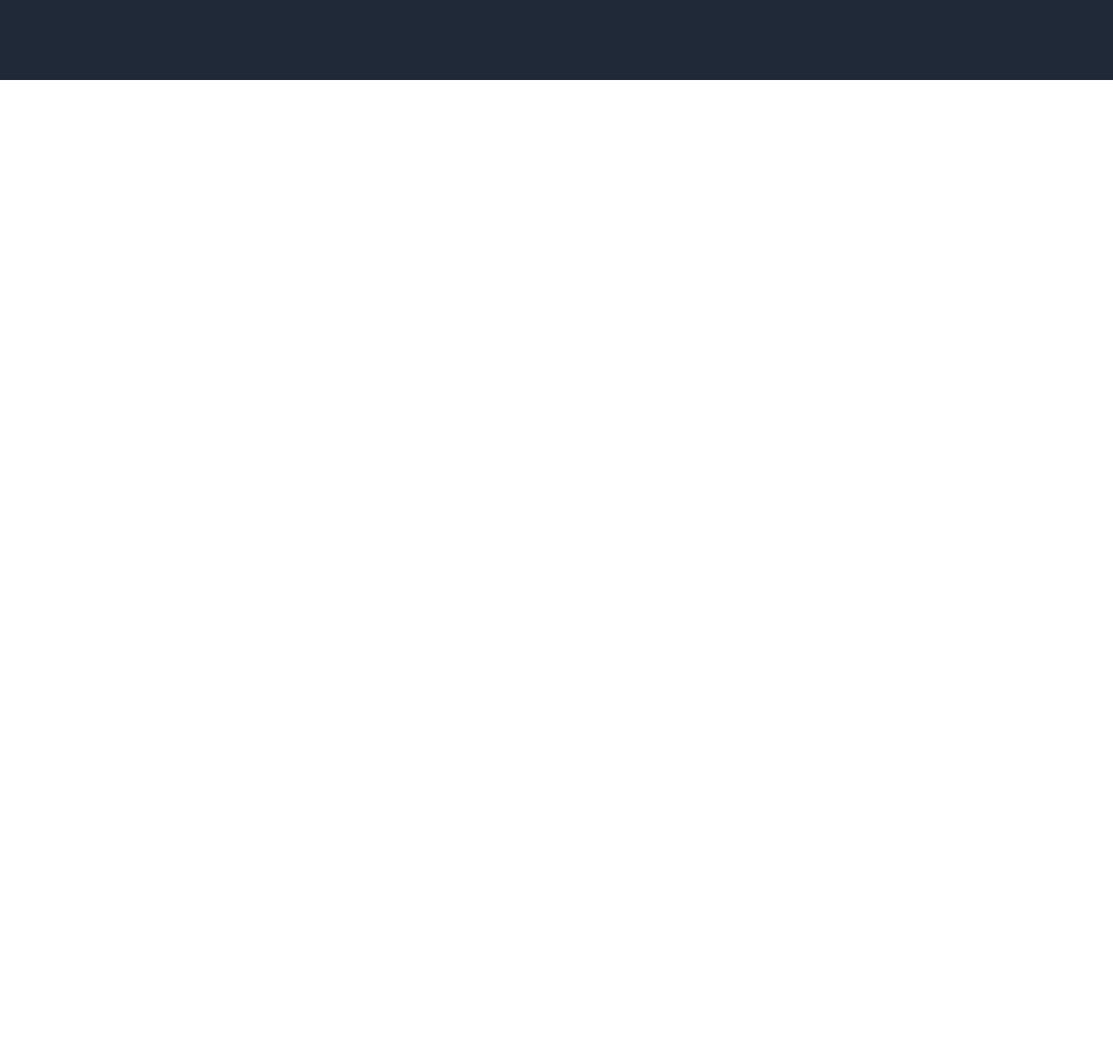
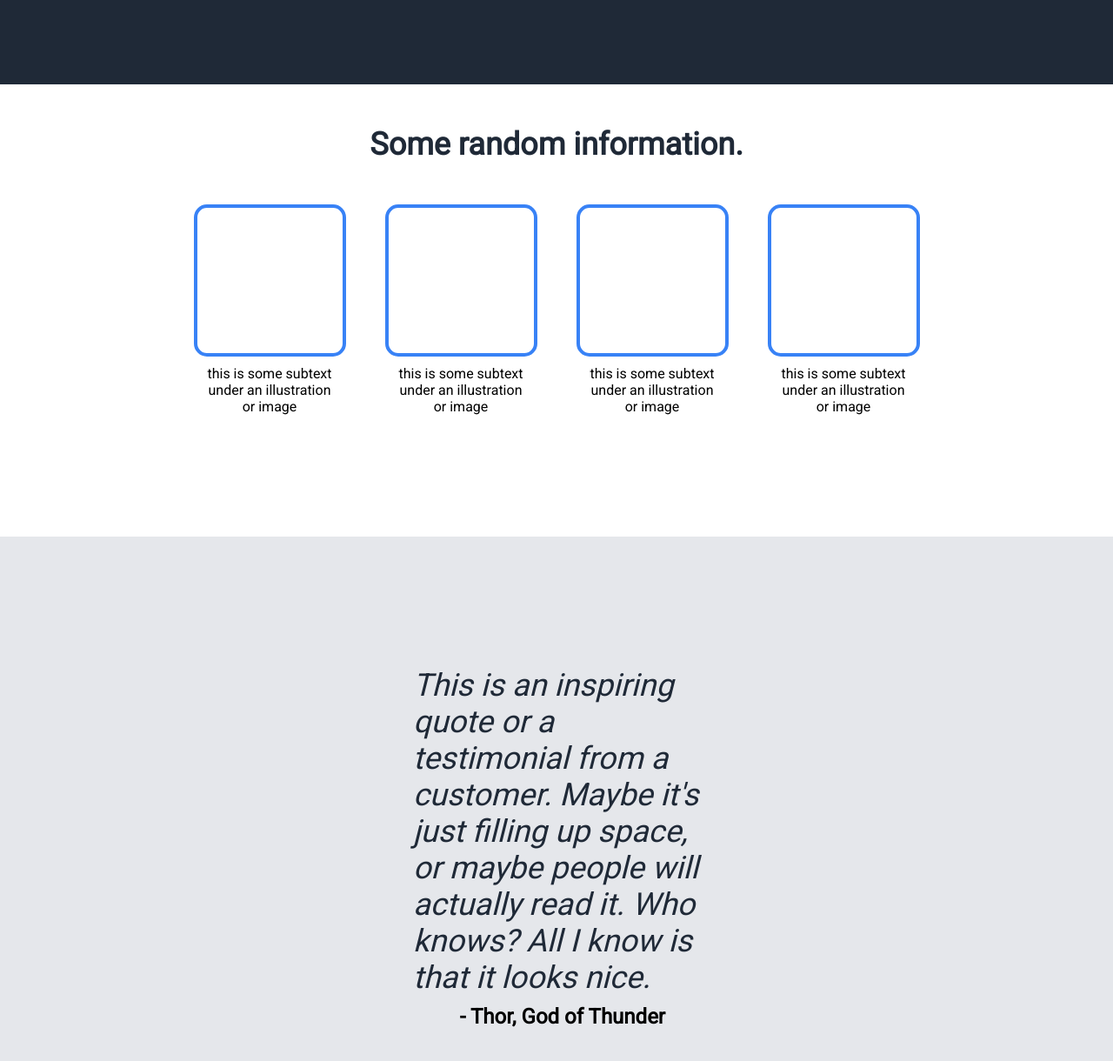
Before and after one commit to sthompson33/Landing-Page, a plain HTML site: page index.html in a window 1280 px wide. Shown: the part 382-1602 px from the top of the page at 87% size. Before the commit the page ends 800 px from the top, so only its background shows below. Drawn offline with Linux system fonts and the light colour scheme.

Commit message:
info and quote sections added

```diff
--- a/index.html
+++ b/index.html
@@ -8,6 +8,7 @@
     <link rel="stylesheet" href="styles.css"/>
 </head>
 <body>
+
     <div class="hero-section">
         <nav>
             <p class="header-logo">Header Logo</p>
@@ -31,9 +32,40 @@
         </div>
 
     </div>
-    <div class="info-section"></div>
-    <div class="quote-section"></div>
+
+    <div class="info-section">
+        <p class="info-header">Some random information.</p>
+        <div class="box-row">
+            <div class="box">
+                <div></div>
+                <p>this is some subtext under an illustration or image</p>
+            </div>
+            <div class="box">
+                <div></div>
+                <p>this is some subtext under an illustration or image</p>
+            </div>
+            <div class="box">
+                <div></div>
+                <p>this is some subtext under an illustration or image</p>
+            </div>
+            <div class="box">
+                <div></div>
+                <p>this is some subtext under an illustration or image</p>
+            </div>
+        </div>
+    </div>
+
+    <div class="quote-section">
+        <div class="quote">This is an inspiring quote or a testimonial from a
+            customer. Maybe it's just filling up space, or maybe people will actually read it.
+            Who knows? All I know is that it looks nice.
+        </div>
+        <div class="signature">- Thor, God of Thunder</div>
+    </div>
+
     <div class="sign-up"></div>
+
     <footer></footer>
+
 </body>
 </html>
--- a/styles.css
+++ b/styles.css
@@ -30,7 +30,7 @@ nav {
     align-items: center;
     max-width: 60vw;
     margin: 0 auto;
-    padding-top: 10px;
+    padding-top: 15px;
 }
 
 .header-logo {
@@ -53,16 +53,11 @@ a {
     margin: 100px auto;
 }
 
-/* .main-left,
-.main-right {
-    flex: 1;
-} */
-
 .main-left {
     display: flex;
     flex-direction: column;
     gap: 12px;
-    width: 45%;
+    width: 47%;
 }
 
 .main-left p {
@@ -97,10 +92,72 @@ button:hover {
     justify-content: center;
     align-items: center;
     background-color: #696972;
-    width: 45%;
+    width: 47%;
 }
 
 .main-right p {
     color: var(--white);
     font-weight: bold;
 }
+
+/*Info Section*/
+
+.info-section {
+    text-align: center;
+}
+
+.info-header {
+    font-size: 36px;
+    color: var(--navy);
+    font-weight: 900;
+    margin: 48px 0;
+}
+
+.box-row {
+    display: flex;
+    justify-content: center;
+    align-items: center;
+    gap: 45px;
+    margin-bottom: 130px;
+}
+
+.box {
+  max-width: 175px;
+}
+
+.box div {
+    border: 4px solid var(--blue);
+    border-radius: 15px;
+    height: 175px;
+    width: 175px;
+}
+
+.box p {
+    margin: 10px;
+
+}
+
+/*Quote Section*/
+
+.quote-section {
+    display: flex;
+    flex-direction: column;
+    gap: 10px;
+    text-align: left;
+    background-color: var(--gray);
+    padding: 150px 475px;
+}
+
+.quote {
+    font-size: 36px;
+    font-style: italic;
+    font-weight: 100;
+    color: var(--navy);
+}
+
+.signature {
+    font-size: 24px;
+    font-weight: 600;
+    align-self: flex-end;
+    padding-right: 40px;
+}
```
